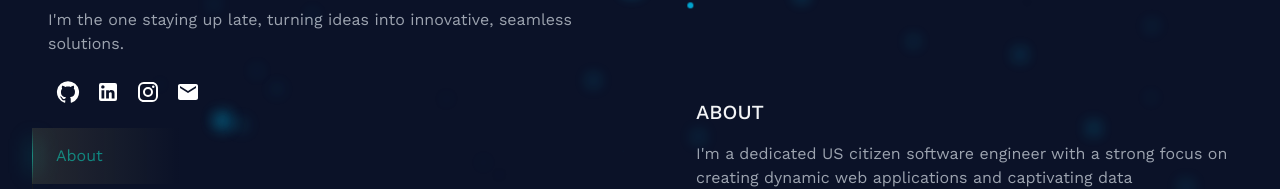
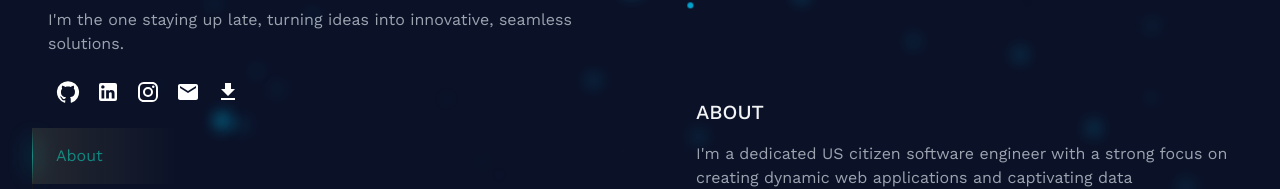
Before and after one commit to myun11/personal_website, a React (Vite) app: page / in a window 1280 px wide. Shown: the part 132-321 px from the top of the page. Built offline with nearby package versions, Linux system fonts and the light colour scheme.

Commit message:
Added resume

```diff
--- a/src/App.jsx
+++ b/src/App.jsx
@@ -1,6 +1,7 @@
 import GitHubIcon from '@mui/icons-material/GitHub';
 import InstagramIcon from '@mui/icons-material/Instagram';
 import LinkedInIcon from '@mui/icons-material/LinkedIn';
+import DownloadIcon from '@mui/icons-material/Download';
 import Tooltip from '@mui/material/Tooltip';
 import IconButton from '@mui/material/IconButton';
 import EmailIcon from '@mui/icons-material/Email';
@@ -9,6 +10,7 @@ import ShortcutIcon from '@mui/icons-material/ArrowOutward';
 import './App.css'
 import Bubble from './components/Bubble';
 import Radio from './components/Radio';
+import Resume from './Yun_Michael_Full_Stack_Developer.pdf';
 
 import React, { useState, useEffect, useRef } from 'react'
 
@@ -158,7 +160,7 @@ const App = () => {
                     </IconButton>
                   </Link>
                 </Tooltip>
-                <Tooltip title="LinkedIn">
+                <Tooltip title="Instagram">
                   <Link
                     href="https://www.instagram.com/heybbyitsmichael/"
                     rel="noopener"
@@ -179,6 +181,18 @@ const App = () => {
                   >
                     <IconButton aria-label="Email">
                       <EmailIcon sx={{ color: 'white', '&:hover': { color: 'lightgray' } }} />
+                    </IconButton>
+                  </Link>
+                </Tooltip>
+                <Tooltip title="Download Resume">
+                  <Link
+                    href= {Resume}
+                    target="_blank"
+                  >
+                    <IconButton onClick={() => {
+
+                    }} aria-label="Email">
+                      <DownloadIcon sx={{ color: 'white', '&:hover': { color: 'lightgray' } }} />
                     </IconButton>
                   </Link>
                 </Tooltip>
```
Also changed, not shown: 1 other file (tests, documents, lock files or other folders).
